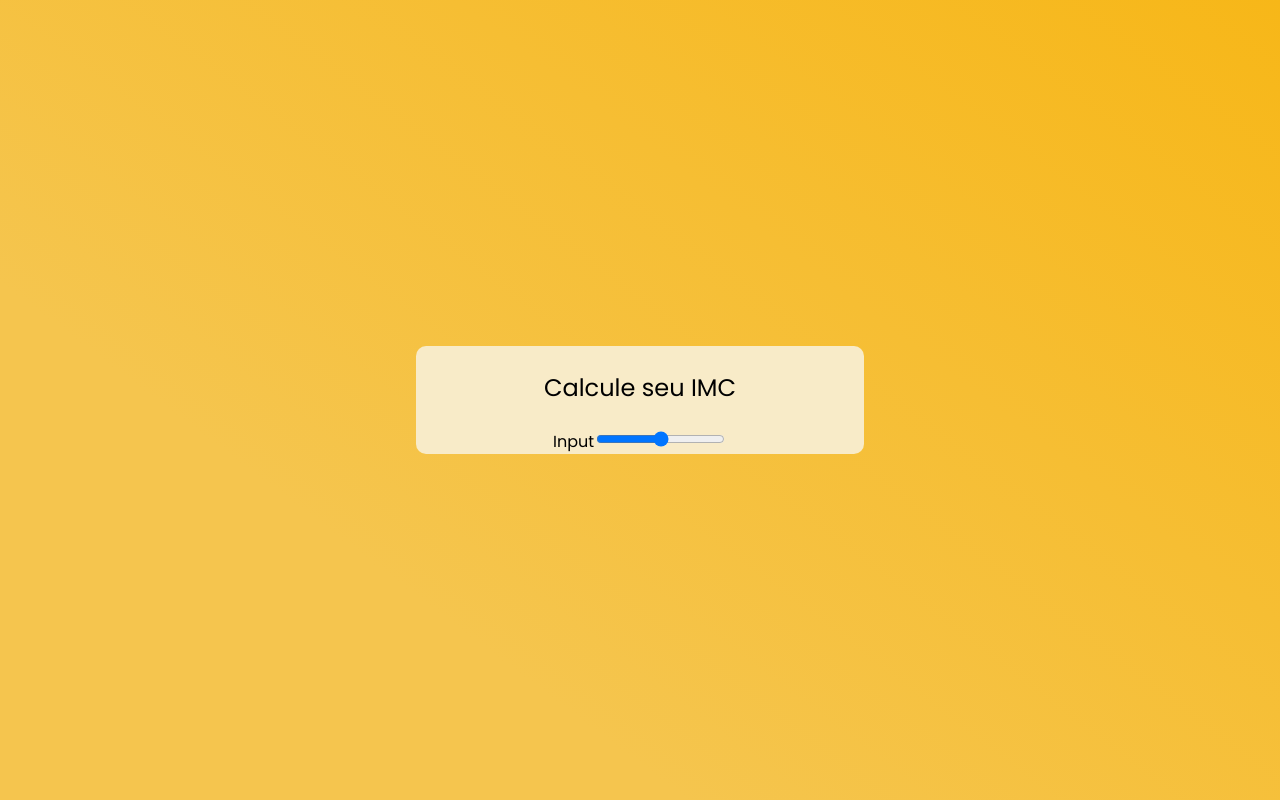
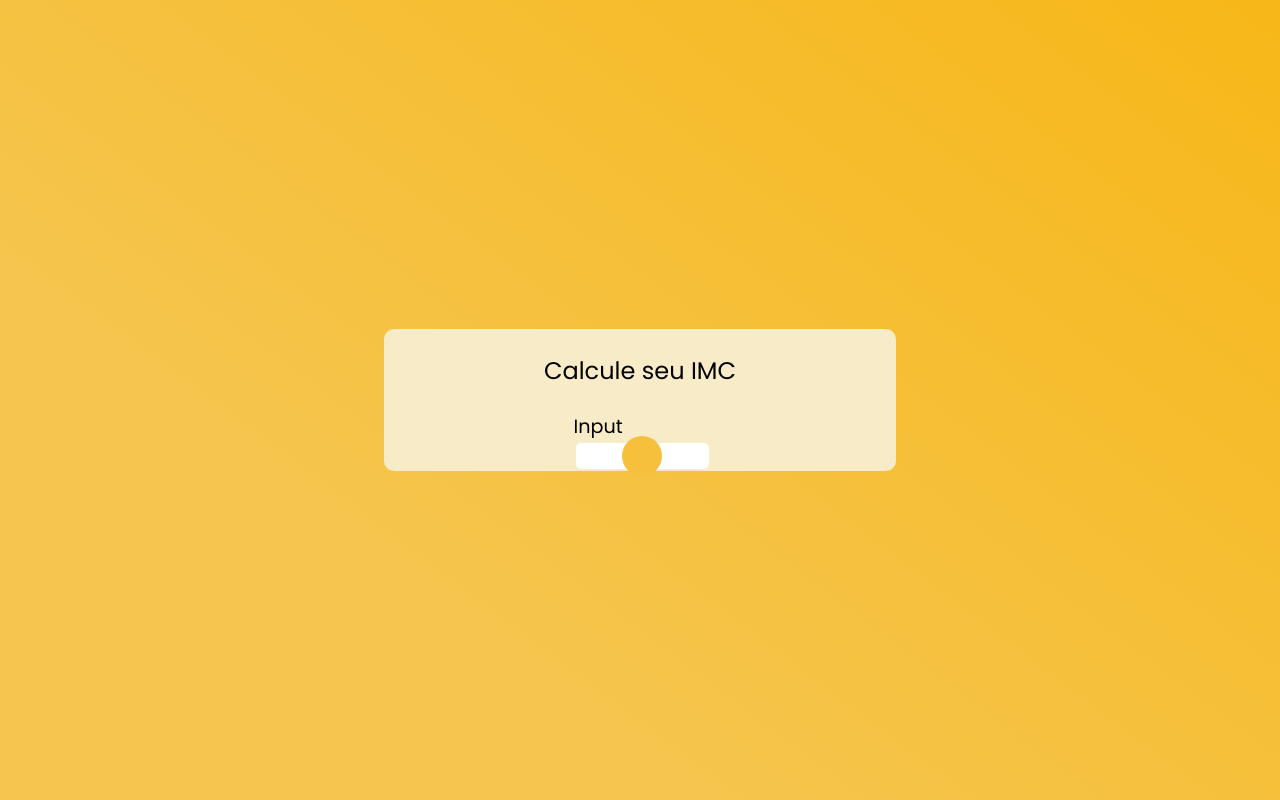
Before and after one commit to LeonardoVechieti/DesafioImcCompassUol, a Vue app: page / in a window 1280 px wide. Built offline with nearby package versions, Linux system fonts and the light colour scheme.

Commit message:
Style: input component

```diff
--- a/src/components/Input/Input.vue
+++ b/src/components/Input/Input.vue
@@ -2,7 +2,7 @@
   <div class="input">
     <label>{{ label }}</label>
     <output>{{ output }}</output>
-    <input
+    <input class="input-field"
       type="range"
       :id="inputId"
       :min="minRange"
@@ -41,7 +41,40 @@ export default {
 
 }
 </script>
-
-<style>
-
+<style lang="scss" scoped>
+.input {
+  display: flex;
+  flex-direction: column;
+  justify-content: center;
+  width: 100%;
+}
+label {
+    font-size: 1.2em;
+    width: 100%;;
+}
+output {
+    font-size: 1.2em;
+    text-align: center;
+    color: #f7b718;
+}
+.input-field {
+    width: 100%;
+    height: 2em;
+    border: none;
+    border-radius: 5px;
+    background: white;
+    outline: none;
+    -webkit-appearance: none;
+    -moz-appearance: none;
+    appearance: none;
+    &::-webkit-slider-thumb {
+        -webkit-appearance: none;
+        appearance: none;
+        width: 40px;
+        height: 40px;
+        background: #F6C03D;
+        border-radius: 50%;
+        cursor: pointer;
+  }
+}
 </style>
--- a/src/views/Imc/Imc.vue
+++ b/src/views/Imc/Imc.vue
@@ -31,6 +31,7 @@ export default {
   flex-direction: column;
   align-items: center;
   justify-content: center;
+  width: 100%;
   height: 100vh;
   font-family: "Poppins", sans-serif;
   background: linear-gradient(217deg, #F7B718 , #F5C54E 70.71%),
@@ -43,11 +44,12 @@ export default {
     background: #F8EBC8;
     border: none;
     border-radius: 10px;
-    width: 35%;
+    width: 40%;
   }
   .title-card {
     font-size: 1.5rem;
     text-align: center;
+    width: 100%;
 
   }
 </style>
```
